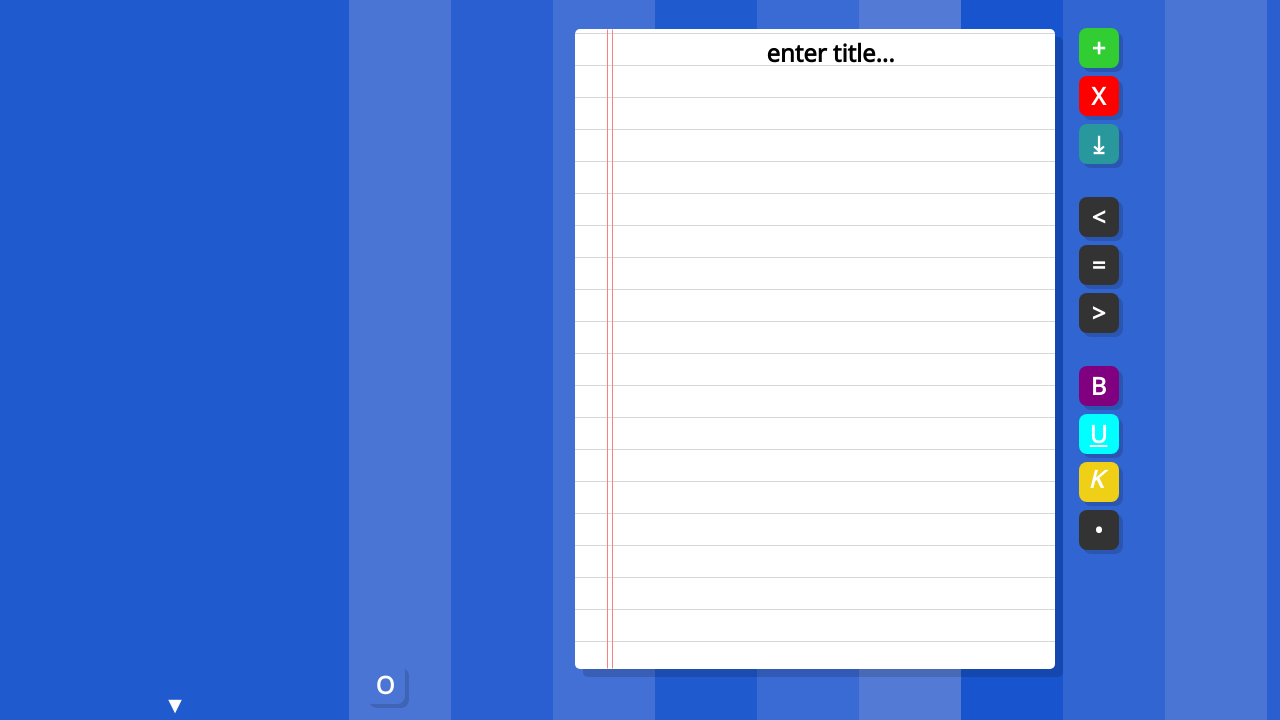
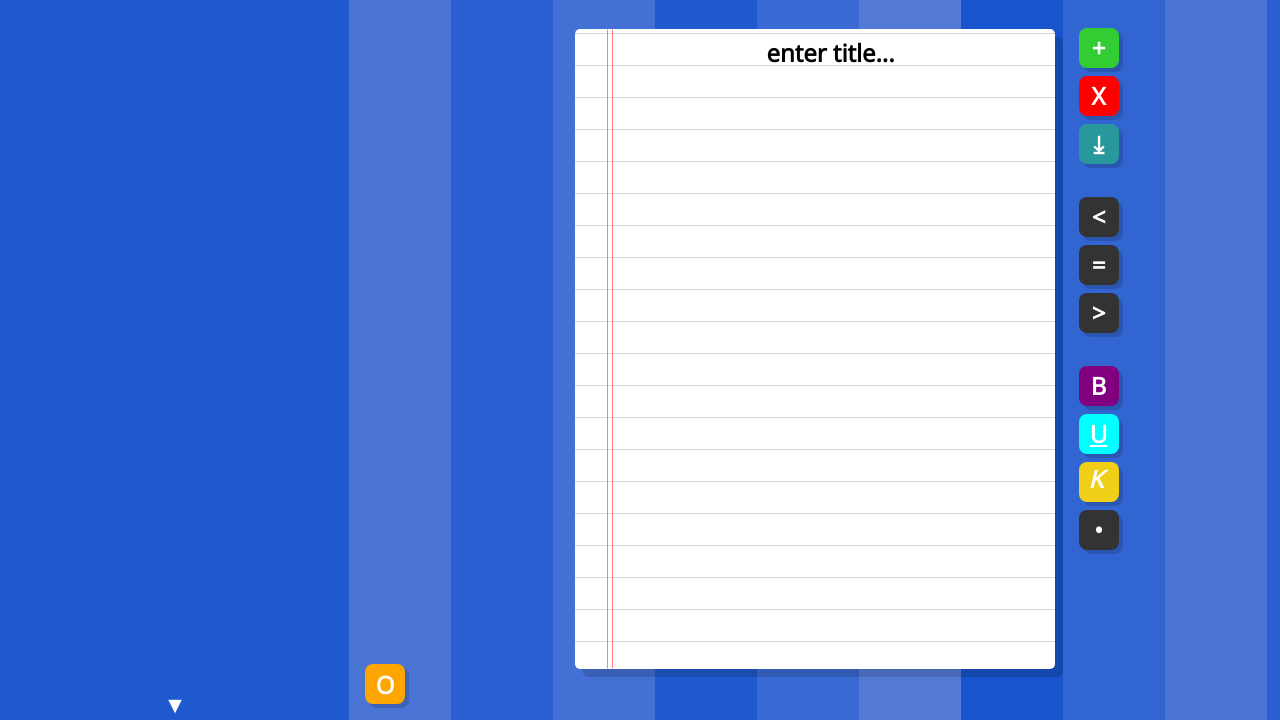
Before and after one commit to mitri-dvp/JavaScript-Take-Notes, a plain HTML site: page index.html in a window 1280 px wide. Shown: the part 80-800 px from the top of the page. Drawn offline with nearby package versions, Linux system fonts and the light colour scheme.

Commit message:
mobile fix

```diff
--- a/style.css
+++ b/style.css
@@ -138,6 +138,7 @@
 }
 .note-div button:hover, .btn-open:hover {cursor: pointer;}
 .note-div button:active, .btn-open:active {opacity: 0.8;}
+.btn-open {background-color: orange;}
 .note-div h1 {
   user-select: none;
   top: 1em;
```
